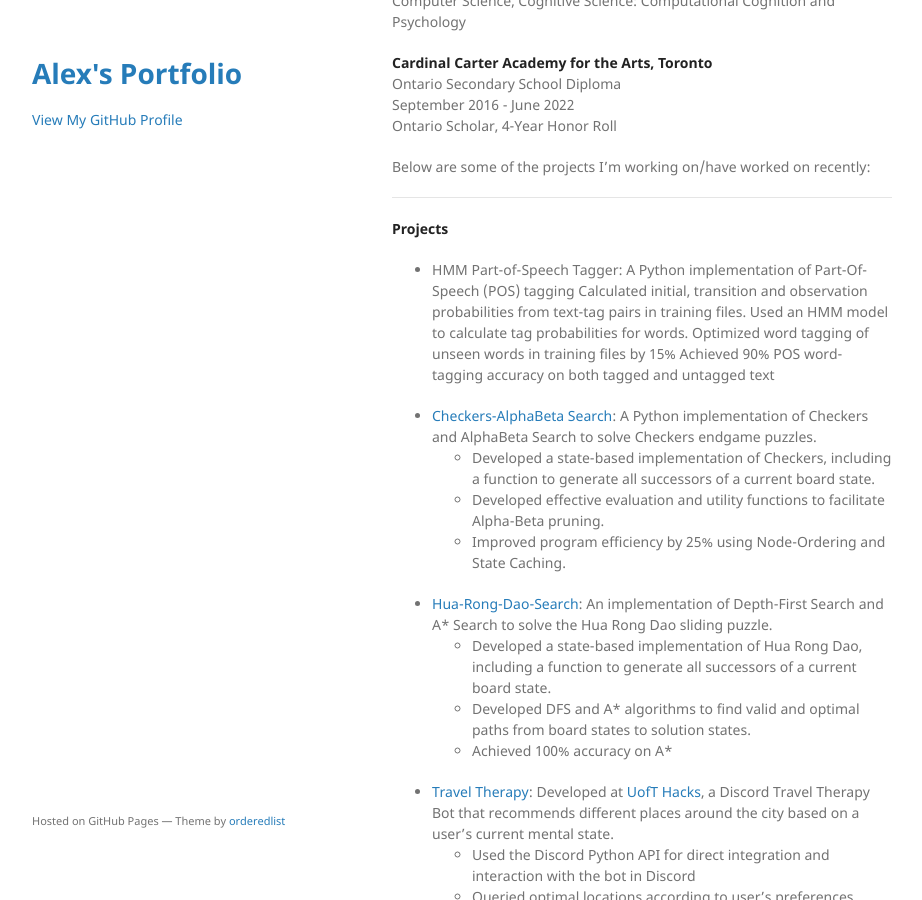
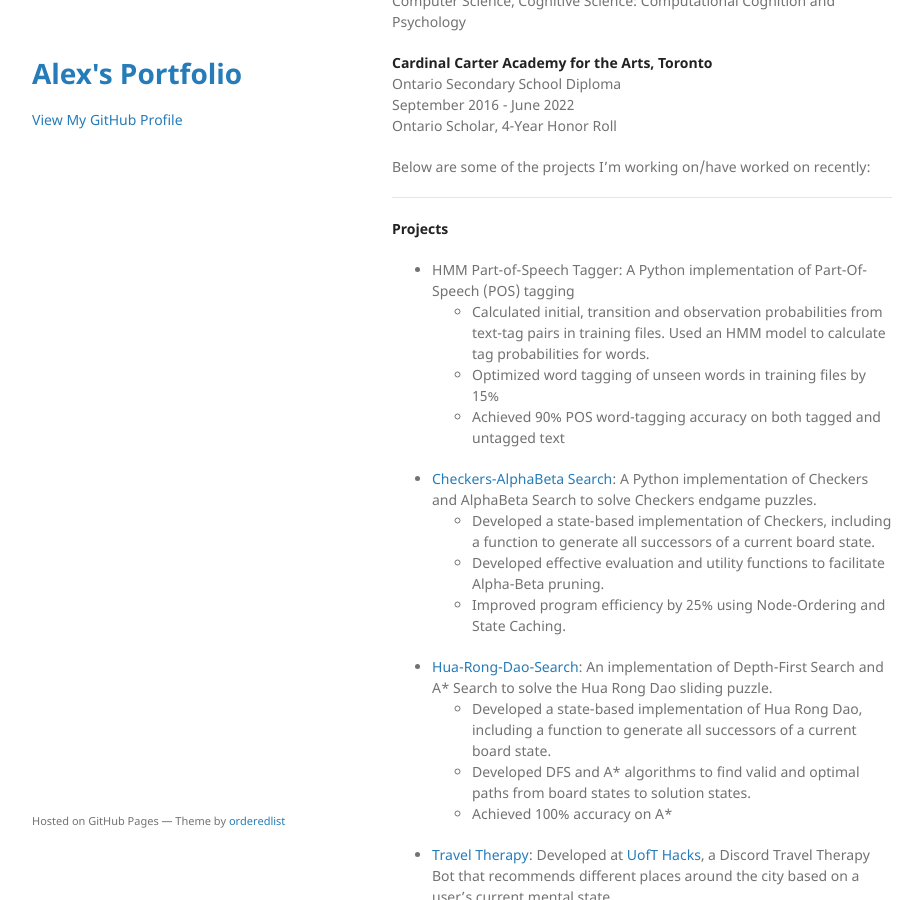
Before and after one commit to alexszokolay/alexszokolay.github.io, a Jekyll site: the page built from index.md, in a window 1280 px wide and 900 px high, scrolled down 650 px. Shown: the whole window, without its empty margins (178-1100 px from the left). Built offline with Jekyll 4.4.1, drawn with Linux system fonts in a browser that asks for light colours; our own code applies the rules of GitHub Pages for plain Markdown files; the repository's description, which GitHub fills in, is left out.

```diff
--- a/index.md
+++ b/index.md
@@ -28,9 +28,9 @@ ___
 **Projects**
 
 - HMM Part-of-Speech Tagger: A Python implementation of Part-Of-Speech (POS) tagging
-Calculated initial, transition and observation probabilities from text-tag pairs in training files. Used an HMM model to calculate tag probabilities for words.
-Optimized word tagging of unseen words in training files by 15%
-Achieved 90% POS word-tagging accuracy on both tagged and untagged text
+  - Calculated initial, transition and observation probabilities from text-tag pairs in training files. Used an HMM model to calculate tag probabilities for words.
+  - Optimized word tagging of unseen words in training files by 15%
+  - Achieved 90% POS word-tagging accuracy on both tagged and untagged text
 
 
 - [Checkers-AlphaBeta Search](https://github.com/alexszokolay/Checkers-AlphaBetaSearch): A Python implementation of Checkers and AlphaBeta Search to solve Checkers endgame puzzles.
```
